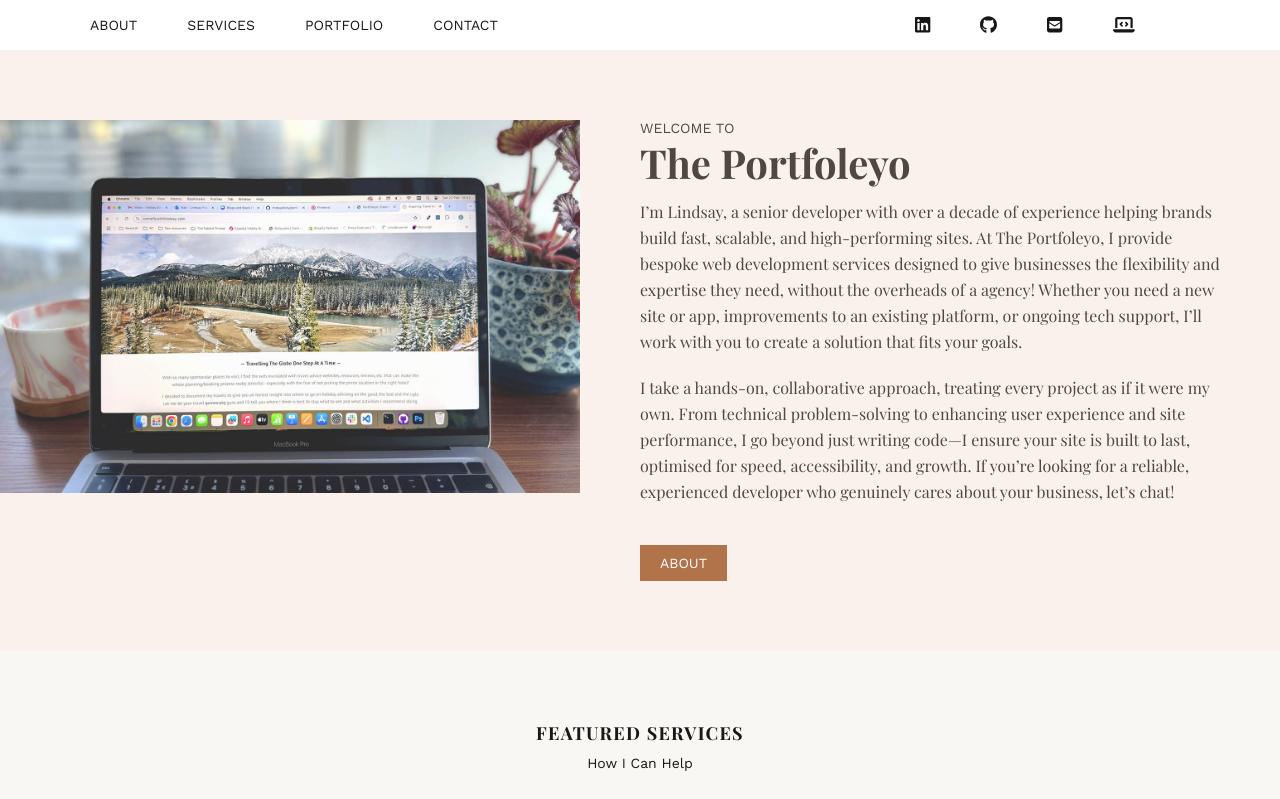
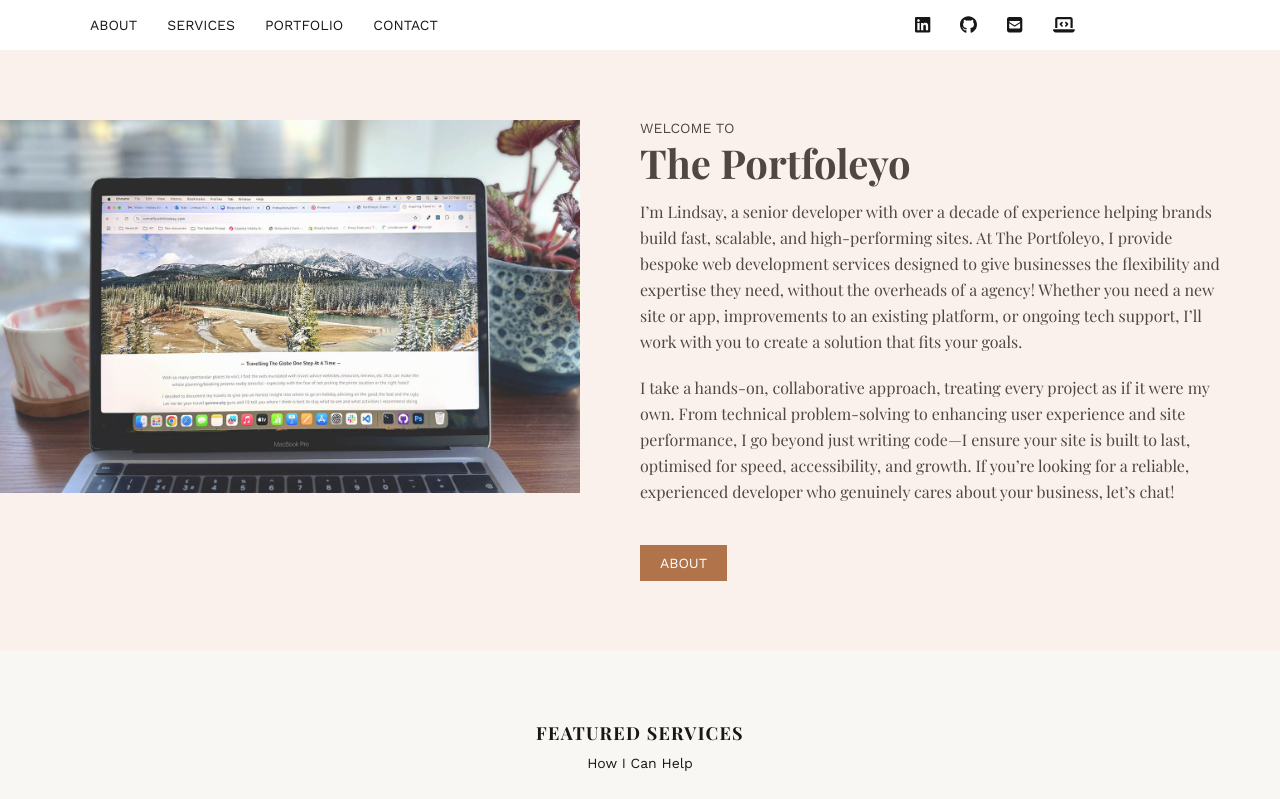
Before and after one commit to lindsayfoley/portfoleyo, a Next.js app: page / in a window 1280 px wide. Shown: the top 799 px of the page. Built offline with nearby package versions, Linux system fonts and the light colour scheme; a web font is replaced by a local one.

Commit message:
fixing spacing in nav links

```diff
--- a/src/components/nav/nav.module.css
+++ b/src/components/nav/nav.module.css
@@ -44,7 +44,7 @@
 
 @media (min-width: 375px) {
     .linksList  {
-        gap: 50px;
+        gap: 30px;
     }
 }
 
```
